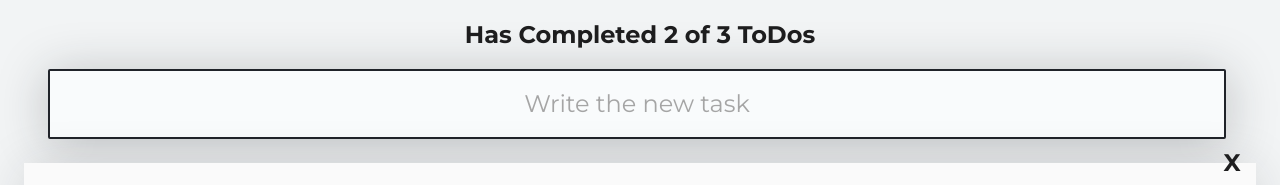
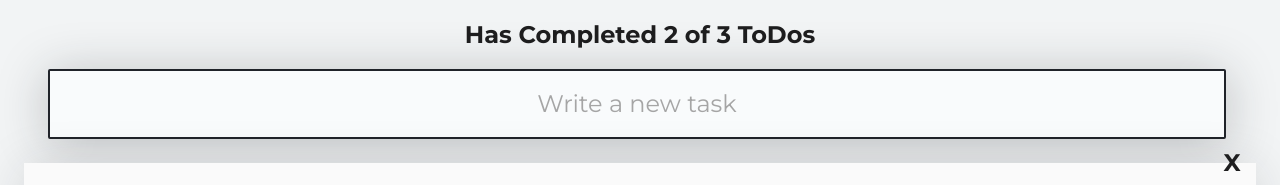
Before and after one commit to EduardoLizarazu/Introduction-to-React--TODOs, a React (Create React App) app: page / in a window 1280 px wide. Shown: the top 185 px of the page. Built offline with nearby package versions, Linux system fonts and the light colour scheme.

Commit message:
State management

```diff
--- a/src/TodoSearch.js
+++ b/src/TodoSearch.js
@@ -1,16 +1,42 @@
-import React from "react";
+import React, { Component } from "react";
 import './TodoSearch.css';
 
+// Work the State in the past
+// // Now use React Hooks
+
+// class Component extends React.Component {
+//     constructor () {
+//         this.state = {
+//             ducky : 'Edward'
+//         }
+//     }
+
+//     render() {
+//         return (
+//             <div onClick={() => this.setState('Jose')}>{this.state.ducky}</div>
+//         );
+//     }
+// }
+
 function TodoSearch() {
+    // const [state, setState] = useState(initialState);
+    const [searchValue, setSearchValue] = React.useState('');
+    // [
+    //     'Juan',
+    //     setState()
+    // ]
     const onSearchValueChange = (event) => {
         console.log(event.target.value);
+        setSearchValue(event.target.value)
     };
-    return (
+    return [
         <input
             className="TodoSearch"
-            placeholder="Write the new task"
-            onChange={onSearchValueChange}
-        />
-    );
+            placeholder="Write a new task"
+            value={ searchValue }
+            onChange={ onSearchValueChange }
+        />,
+        <p>{ searchValue }</p>
+    ];
 }
 export { TodoSearch };
```
